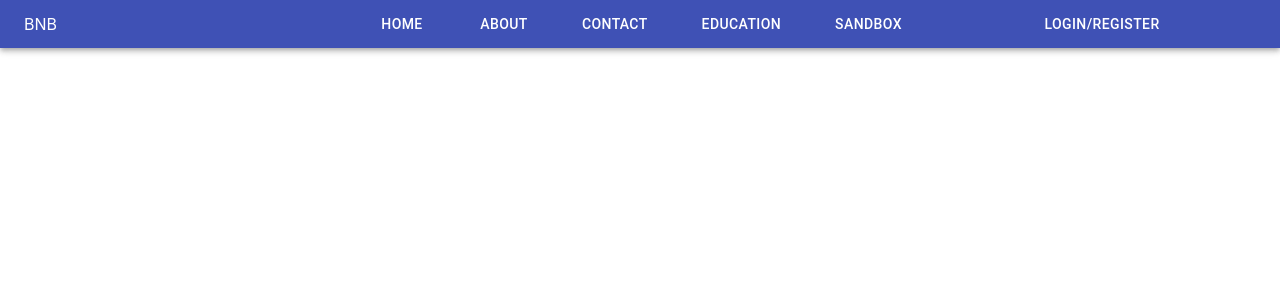
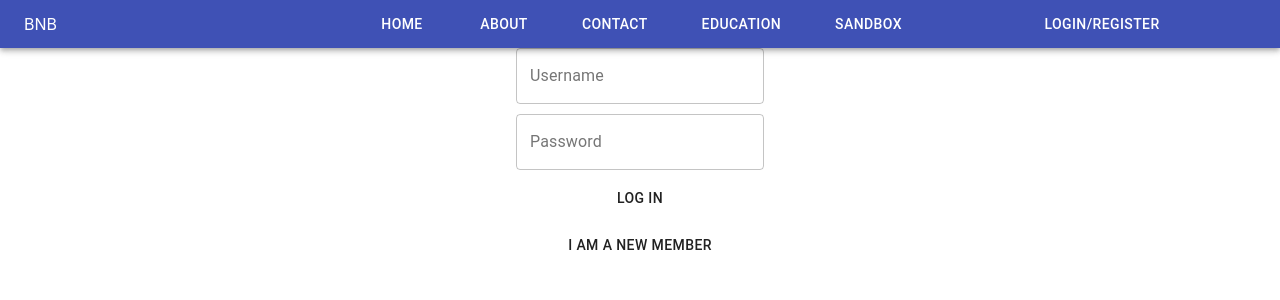
Before and after one commit to EliteGuzhva/Bulls-Bears, a React (Create React App) app in the folder frontend/bulls-n-bears/: page /#/ in a window 1280 px wide. Both pictures are taken after a click on the button "LOGIN/REGISTER". Shown: the top 300 px of the page. Built offline with nearby package versions, Linux system fonts and the light colour scheme.

Commit message:
feat(auth): add ui for auth

```diff
--- a/frontend/bulls-n-bears/src/App.tsx
+++ b/frontend/bulls-n-bears/src/App.tsx
@@ -10,6 +10,8 @@ import { EducationPage } from './Components/Education/EducationPage';
 import { Provider } from 'react-redux';
 import store from './store';
 import { EducationLesson } from './Components/Education/EducationLesson';
+import { SignIn } from './Components/Auth/SignIn';
+import { SignUp } from './Components/Auth/SignUp';
 function App() {
   return (
     <Provider store={store}>
@@ -27,6 +29,12 @@ function App() {
               <Route path="/education/:lessonDataId">
                 <EducationLesson />
               </Route>
+              <Route path="/sign-in">
+                <SignIn />
+              </Route>
+              <Route path="/sign-up">
+                <SignUp />
+              </Route>
             </Switch>
             {/* <Typography variant="h1">Bulls and Bears</Typography> */}
           </Page>
--- a/frontend/bulls-n-bears/src/Components/Account.tsx
+++ b/frontend/bulls-n-bears/src/Components/Account.tsx
@@ -1,5 +1,7 @@
 import { Button, makeStyles } from '@material-ui/core';
 import React from 'react';
+import { useHistory } from 'react-router-dom';
+import { useHistorySetter } from '../custom-hooks/useHistorySetter';
 
 const useStyles = makeStyles({
   account: {},
@@ -7,5 +9,10 @@ const useStyles = makeStyles({
 
 export const Account: React.FunctionComponent = () => {
   const classes = useStyles();
-  return <Button color="inherit">Login/Register</Button>;
+  const setHistory = useHistorySetter('/sign-in');
+  return (
+    <Button color="inherit" onClick={setHistory}>
+      Login/Register
+    </Button>
+  );
 };
--- /dev/null
+++ b/frontend/bulls-n-bears/src/Components/Auth/AuthWrapper.tsx
@@ -0,0 +1,21 @@
+import React from 'react';
+import { makeStyles } from '@material-ui/core';
+
+export interface AuthWrapperProps {
+  children?: JSX.Element[];
+}
+export const AuthWrapper: React.FunctionComponent<AuthWrapperProps> = ({
+  children,
+}) => {
+  const classes = useStyles();
+  return <div className={classes.container}>{children}</div>;
+};
+
+const useStyles = makeStyles({
+  container: {
+    display: 'flex',
+    flexDirection: 'column',
+    alignItems: 'center',
+    gap: '10px',
+  },
+});
--- /dev/null
+++ b/frontend/bulls-n-bears/src/Components/Auth/Email.tsx
@@ -0,0 +1,24 @@
+import React from 'react';
+import { makeStyles, TextField } from '@material-ui/core';
+
+export interface EmailProps {
+  handleChange(event: React.ChangeEvent<HTMLInputElement>): void;
+  value?: string;
+}
+export const Email: React.FunctionComponent<EmailProps> = ({
+  value,
+  handleChange,
+}) => {
+  const classes = useStyles();
+  return (
+    <TextField
+      variant="outlined"
+      value={value}
+      onChange={handleChange}
+      label="Email"
+      type="email"
+    />
+  );
+};
+
+const useStyles = makeStyles({});
--- /dev/null
+++ b/frontend/bulls-n-bears/src/Components/Auth/Password.tsx
@@ -0,0 +1,24 @@
+import React from 'react';
+import { makeStyles, TextField } from '@material-ui/core';
+
+export interface PasswordProps {
+  handleChange(event: React.ChangeEvent<HTMLInputElement>): void;
+  value?: string;
+}
+export const Password: React.FunctionComponent<PasswordProps> = ({
+  value,
+  handleChange,
+}) => {
+  const classes = useStyles();
+  return (
+    <TextField
+      variant="outlined"
+      value={value}
+      onChange={handleChange}
+      label="Password"
+      type="password"
+    />
+  );
+};
+
+const useStyles = makeStyles({});
--- /dev/null
+++ b/frontend/bulls-n-bears/src/Components/Auth/SignIn.tsx
@@ -0,0 +1,29 @@
+import React from 'react';
+import { Button, makeStyles, TextField } from '@material-ui/core';
+import { useState } from 'react';
+import { Username } from './Username';
+import { Password } from './Password';
+import { AuthWrapper } from './AuthWrapper';
+import { useHistorySetter } from '../../custom-hooks/useHistorySetter';
+
+export interface SignInProps {}
+export const SignIn: React.FunctionComponent<SignInProps> = (props) => {
+  const classes = useStyles();
+  const [username, setUserName] = useState<string>();
+  const [password, setPassword] = useState<string>();
+  const handleUsernameChange = (event: React.ChangeEvent<HTMLInputElement>) =>
+    setUserName(event.target.value);
+  const handlePasswordChange = (event: React.ChangeEvent<HTMLInputElement>) =>
+    setPassword(event.target.value);
+  const setHistory = useHistorySetter('/sign-up');
+  return (
+    <AuthWrapper>
+      <Username value={username} handleChange={handleUsernameChange} />
+      <Password value={password} handleChange={handlePasswordChange} />
+      <Button>Log In</Button>
+      <Button onClick={setHistory}>I am a new member</Button>
+    </AuthWrapper>
+  );
+};
+
+const useStyles = makeStyles({});
--- /dev/null
+++ b/frontend/bulls-n-bears/src/Components/Auth/SignUp.tsx
@@ -0,0 +1,33 @@
+import React, { useState } from 'react';
+import { Button, makeStyles } from '@material-ui/core';
+import { AuthWrapper } from './AuthWrapper';
+import { Username } from './Username';
+import { Password } from './Password';
+import { Email } from './Email';
+import { useHistorySetter } from '../../custom-hooks/useHistorySetter';
+
+export interface SignUpProps {}
+export const SignUp: React.FunctionComponent<SignUpProps> = (props) => {
+  const classes = useStyles();
+  const [username, setUserName] = useState<string>();
+  const [password, setPassword] = useState<string>();
+  const [email, setEmail] = useState<string>();
+  const handleUsernameChange = (event: React.ChangeEvent<HTMLInputElement>) =>
+    setUserName(event.target.value);
+  const handlePasswordChange = (event: React.ChangeEvent<HTMLInputElement>) =>
+    setPassword(event.target.value);
+  const handleEmailChange = (event: React.ChangeEvent<HTMLInputElement>) =>
+    setEmail(event.target.value);
+  const setHistory = useHistorySetter('/sign-in');
+  return (
+    <AuthWrapper>
+      <Username value={username} handleChange={handleUsernameChange} />
+      <Password value={password} handleChange={handlePasswordChange} />
+      <Email value={email} handleChange={handleEmailChange} />
+      <Button>Join</Button>
+      <Button onClick={setHistory}>I have got my account already</Button>
+    </AuthWrapper>
+  );
+};
+
+const useStyles = makeStyles({});
--- /dev/null
+++ b/frontend/bulls-n-bears/src/Components/Auth/Username.tsx
@@ -0,0 +1,23 @@
+import React from 'react';
+import { makeStyles, TextField } from '@material-ui/core';
+
+export interface UsernameProps {
+  handleChange(event: React.ChangeEvent<HTMLInputElement>): void;
+  value?: string;
+}
+export const Username: React.FunctionComponent<UsernameProps> = ({
+  value,
+  handleChange,
+}) => {
+  const classes = useStyles();
+  return (
+    <TextField
+      variant="outlined"
+      value={value}
+      onChange={handleChange}
+      label="Username"
+    />
+  );
+};
+
+const useStyles = makeStyles({});
--- /dev/null
+++ b/frontend/bulls-n-bears/src/custom-hooks/useHistorySetter.ts
@@ -0,0 +1,9 @@
+import { useHistory } from 'react-router-dom';
+
+export const useHistorySetter = (url: string) => {
+  let history = useHistory();
+  const setHistory = () => {
+    history.push(`${url}`);
+  };
+  return setHistory;
+};
```
